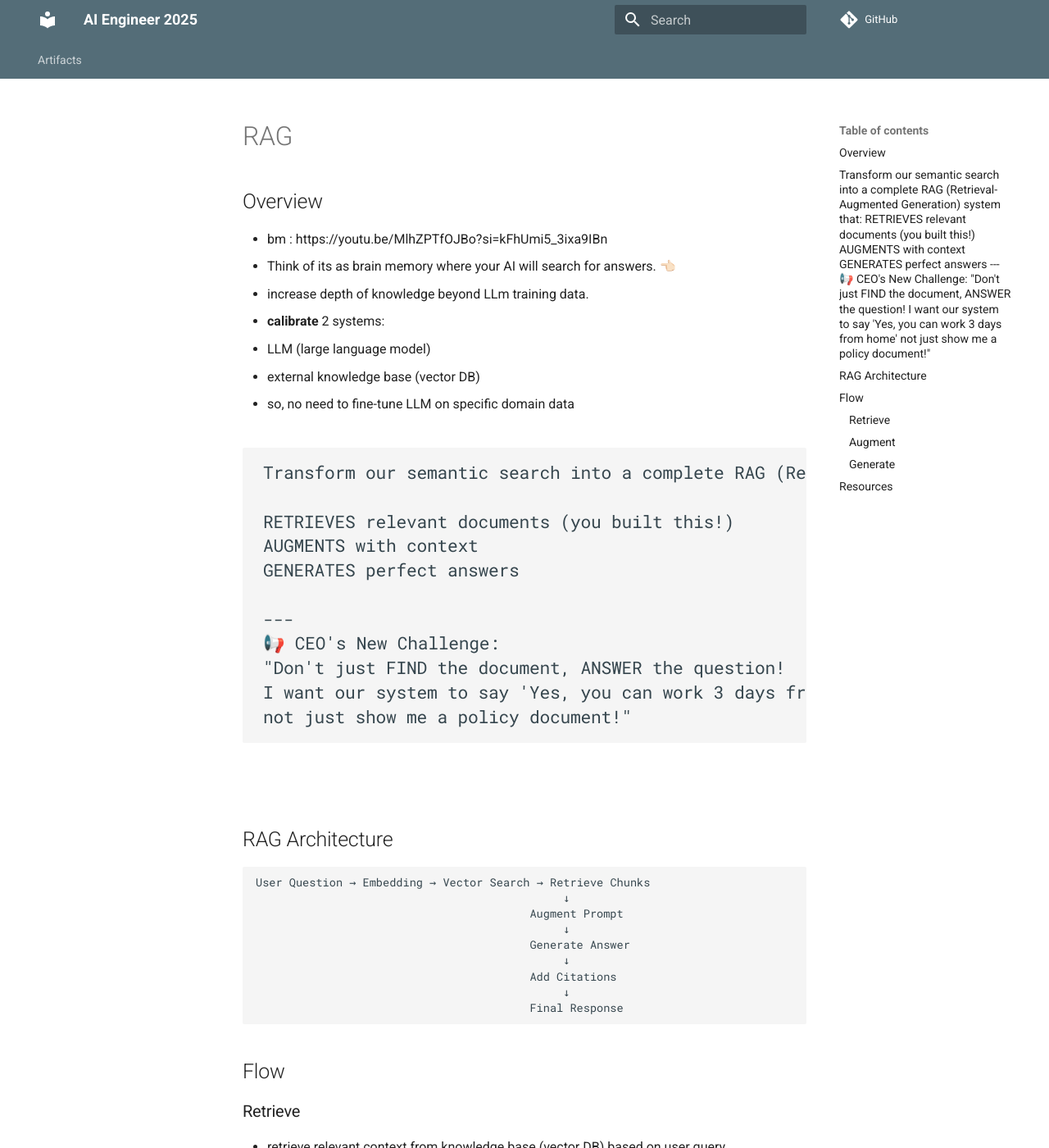
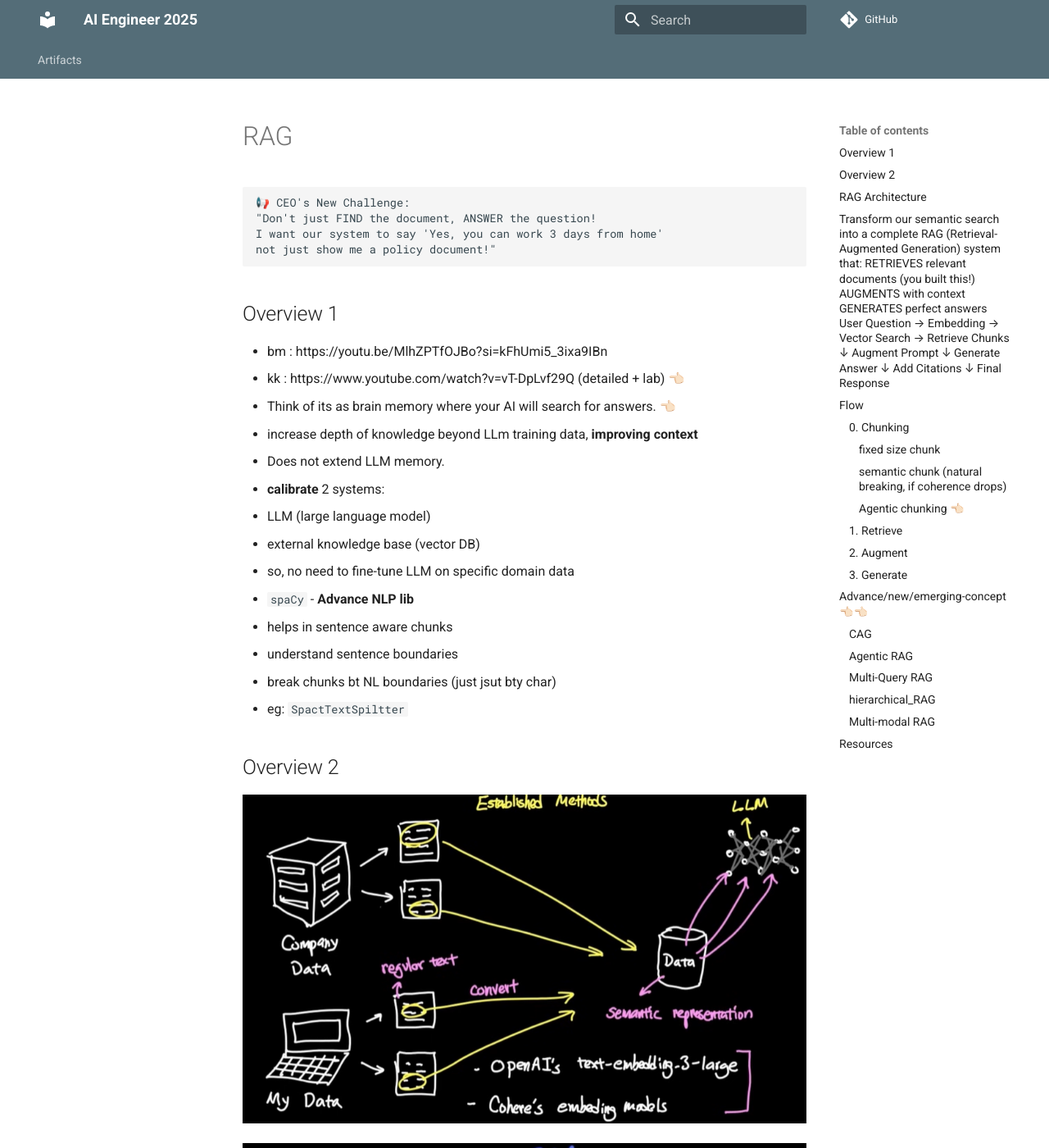
Before and after one commit to lekhrajdinkar/AI-Engineer, an MkDocs documentation site: the page built from docs/2026/02_AgenticAI/04_01_RAG.md, in a window 1280 px wide and 1400 px high. Shown: the whole window at 82% size. Built offline with MkDocs 1.6.1 and Material for MkDocs 9.7.7, drawn with Linux system fonts in a browser that asks for light colours; comment, search, counter and statistics services are not loaded; some of the changed text lies outside the part shown.

Commit message:
RAG 2 notes

````diff
--- a/docs/2026/02_AgenticAI/04_01_RAG.md
+++ b/docs/2026/02_AgenticAI/04_01_RAG.md
@@ -1,14 +1,37 @@
 # RAG
-## Overview
+```
+📢 CEO's New Challenge:
+"Don't just FIND the document, ANSWER the question!
+I want our system to say 'Yes, you can work 3 days from home'
+not just show me a policy document!"
+```
+
+## Overview 1
 - bm :  https://youtu.be/MlhZPTfOJBo?si=kFhUmi5_3ixa9IBn
+- kk : https://www.youtube.com/watch?v=vT-DpLvf29Q (detailed + lab)  👈🏻
 - Think of its as  brain memory where your AI will search  for answers. 👈🏻
-- increase depth of knowledge beyond LLm training data.
+- increase depth of knowledge beyond LLm training data, **improving context**
+- Does not extend LLM memory.
 - **calibrate** 2 systems:
   - LLM (large language model)
   - external knowledge base (vector DB)
 - so, no need to fine-tune LLM on specific domain data
+- `spaCy` - **Advance NLP lib**
+  - helps in sentence aware chunks
+  - understand  sentence boundaries
+  - break chunks bt NL boundaries (just jsut bty char)
+  - eg: `SpactTextSpiltter`
 
+## Overview 2
 
+![img.png](../../99_img/2026/01/07/img.png)
+
+![img_1.png](../../99_img/2026/01/07/img_1.png)
+
+![img_2.png](../../99_img/2026/01/07/img_2.png)
+
+---
+## RAG Architecture
 ```
 Transform our semantic search into a complete RAG (Retrieval-Augmented Generation) system that:
 
@@ -16,15 +39,6 @@ RETRIEVES relevant documents (you built this!)
 AUGMENTS with context
 GENERATES perfect answers
 
----
-📢 CEO's New Challenge:
-"Don't just FIND the document, ANSWER the question!
-I want our system to say 'Yes, you can work 3 days from home'
-not just show me a policy document!"
-```
----
-## RAG Architecture
-```
 User Question → Embedding → Vector Search → Retrieve Chunks
                                               ↓
                                          Augment Prompt
@@ -35,26 +49,68 @@ User Question → Embedding → Vector Search → Retrieve Chunks
                                               ↓
                                          Final Response
 ```
+---
+## Flow
+### 0. Chunking
+#### fixed size chunk
+- by char
+- by word
 
-## Flow
-### Retrieve
+#### semantic chunk (natural breaking, if coherence drops)
+- Achieve chunk overlap
+- good balance
+
+#### Agentic chunking 👈🏻
+- using AI to understand doc
+- chuck by symantic meaning and topic shift
+- higher cost
+- higher quality
+-
+### 1. Retrieve
 - retrieve relevant context from knowledge base (vector DB) based on user query
   - vector-store-1 for legal docs (chunking strategy-1)
   - vector-store-2 for product manuals (chunking strategy-2)
   - ...
 - **symantic search** using embeddings on vector DB
 - retrieve "symantic relevant chunks" from vector DB
+- **Evaluate** chunks:
+  - Are relevant/correct chunks ?
+  - complete chunks loaded ?
+  - chunks ranked properly ?
+- **4 Evaluation ways**:
+  - Recall@K
+  - Precision@K
+  - MRR mean reciprocal rank
+  - NDCG normalized doc cumulative gain
 ![img.png](../../99_img/2026/01/05/img_6.png)
 
-### Augment
+### 2. Augment
 - combine **retrieved context** with **user query** to create an **augmented prompt**
 
 ![img_1.png](../../99_img/2026/01/05/img_7.png)
 
-### Generate
+### 3. Generate
 - pass augmented prompt to LLM to generate response
 ![img_2.png](../../99_img/2026/01/05/img_8.png)
 
+## Advance/new/emerging-concept 👈🏻👈🏻
+As of jan 2026
+### CAG
+- [04_02_CAG.md](04_02_CAG.md)
+
+### Agentic RAG
+- [04_03_AgenticRAG.md](04_03_AgenticRAG.md)
+
+### Multi-Query RAG
+- [04_04_Multi-Query-RAG.md](04_04_Multi-Query-RAG.md)
+
+### hierarchical_RAG
+- [04_05_hirarchical_RAG.md](04_05_hirarchical_RAG.md)
+
+### Multi-modal RAG
+![img_9.png](../../99_img/2026/01/07/img_9.png)
+
+---
 ## Resources
 - [LangChain Documentation](https://python.langchain.com/)
 - [ChromaDB Guide](https://docs.trychroma.com/)
````
Also changed, not shown: docs/02_lab.md (+1 -1 lines), docs/2026/02_AgenticAI/02_05_langchain.md (+6 -20 lines), docs/2026/02_AgenticAI/04_02_CAG.md (added, +6 -0 lines), docs/2026/02_AgenticAI/04_03_AgenticRAG.md (added, +11 -0 lines), docs/2026/02_AgenticAI/04_04_Multi-Query-RAG.md (added, +5 -0 lines), docs/2026/02_AgenticAI/04_05_hirarchical_RAG.md (added, +4 -0 lines), src/y2026/lab_03_rag_advance/README.md (renamed from src/y2026/lab_03_rag/README.md, +1 -1 lines), docs/99_img/2026/01/07/img.png (added), docs/99_img/2026/01/07/img_1.png (added), docs/99_img/2026/01/07/img_2.png (added), docs/99_img/2026/01/07/img_3.png (added), docs/99_img/2026/01/07/img_4.png (added), docs/99_img/2026/01/07/img_5.png (added), docs/99_img/2026/01/07/img_6.png (added), 3 more files.
